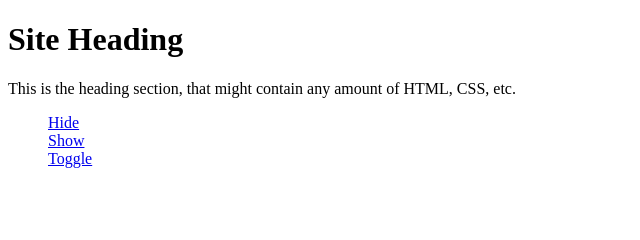
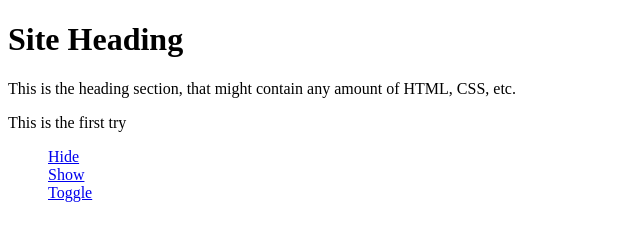
Before and after one commit to nalhamdoni/firsttry, a plain HTML site: page jquery1.html in a window 1280 px wide. Shown: the whole page, without its empty margins (0-640 px from the left). Drawn offline with Linux system fonts and the light colour scheme.

Commit message:
Update jquery1.html

```diff
--- a/jquery1.html
+++ b/jquery1.html
@@ -24,6 +24,7 @@
 <div id="heading">
 <h1>Site Heading</h1>
 <p>This is the heading section, that might contain any amount of HTML, CSS, etc.</p>
+<p>This is the first try</p>
 </div>
 
 <div class="examples">
```
